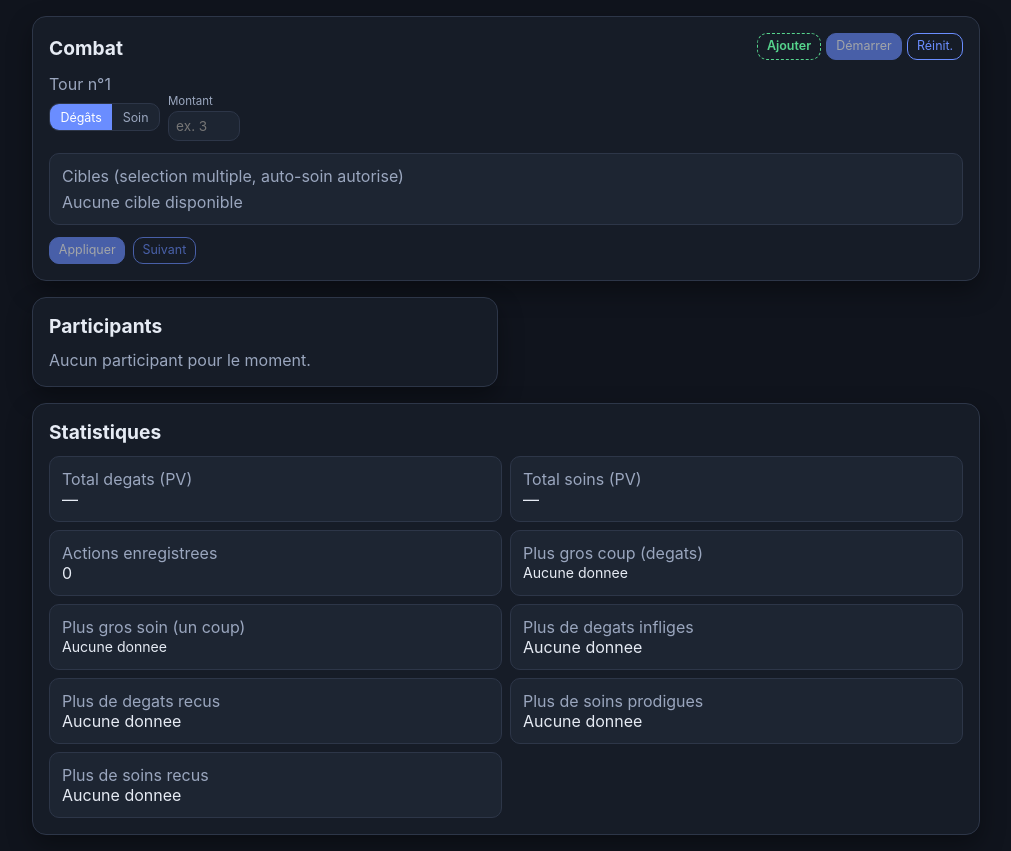
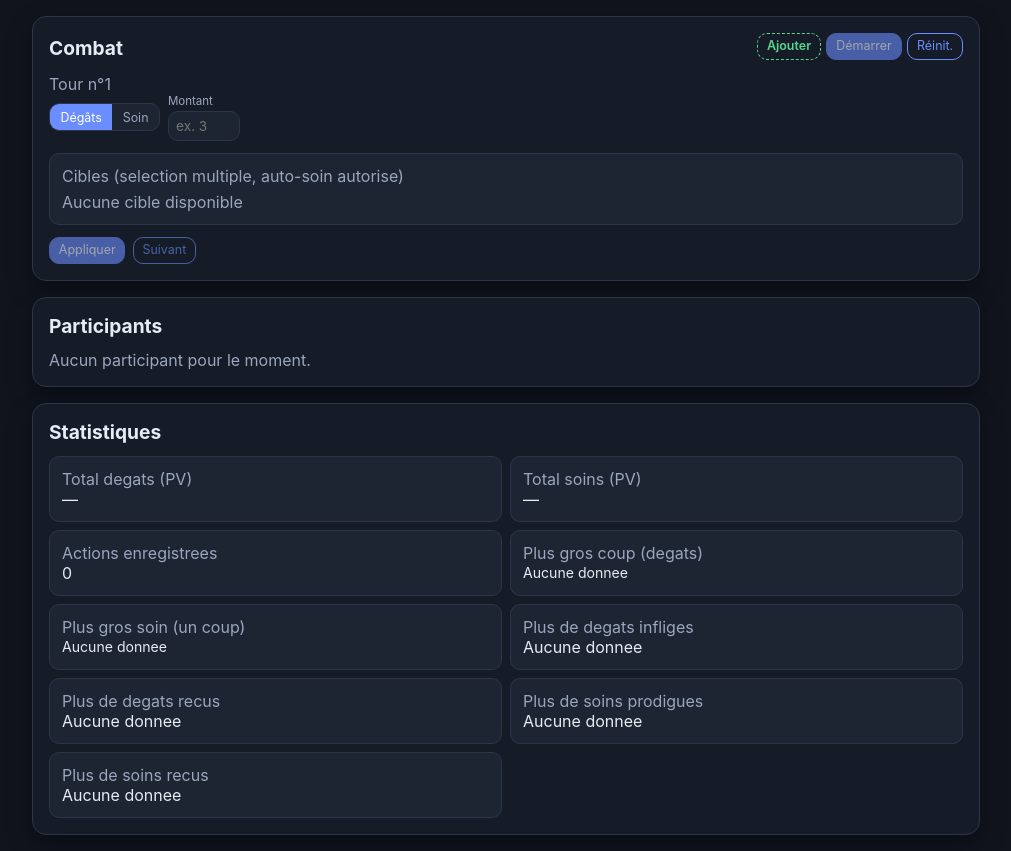
Before and after one commit to AlexandreGaultier/JDR-fight-tools, a React (Vite) app: page / in a window 1280 px wide. Shown: the whole page, without its empty margins (134-1145 px from the left). Built offline with nearby package versions, Linux system fonts and the light colour scheme.

Commit message:
fix UI card of Participants

```diff
--- a/src/App.css
+++ b/src/App.css
@@ -574,8 +574,8 @@ button.danger {
     grid-template-columns: repeat(2, minmax(0, 1fr));
   }
 
-  .panel:first-child,
-  .panel:nth-child(3) {
+  /* Toutes les cartes principales sur toute la largeur (comme Combat) */
+  .app > .panel {
     grid-column: 1 / -1;
   }
 }
```
